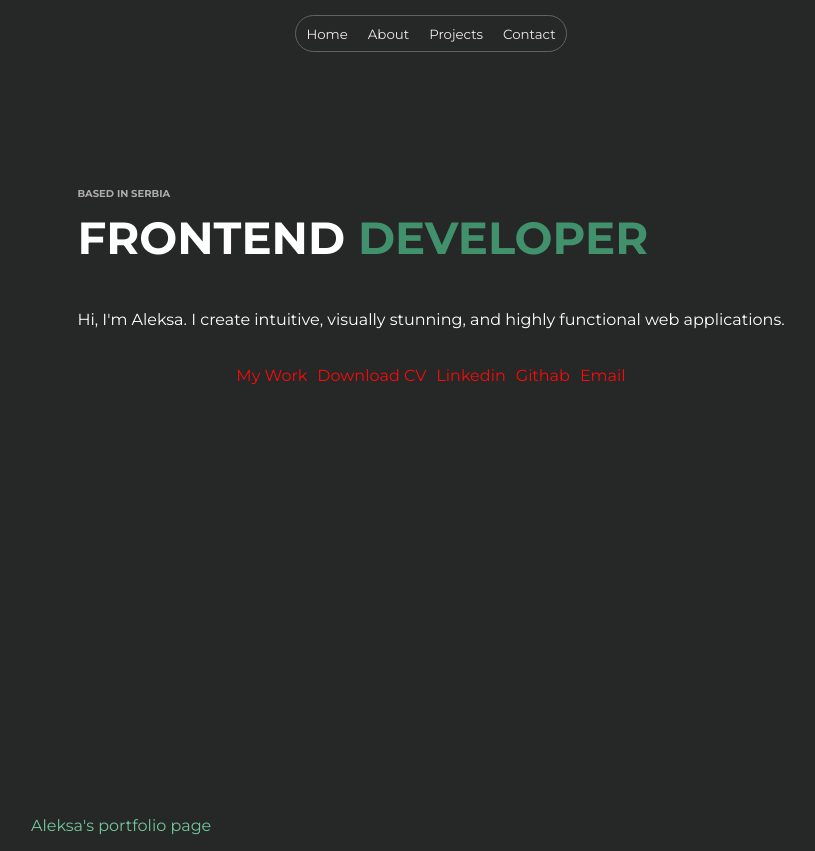
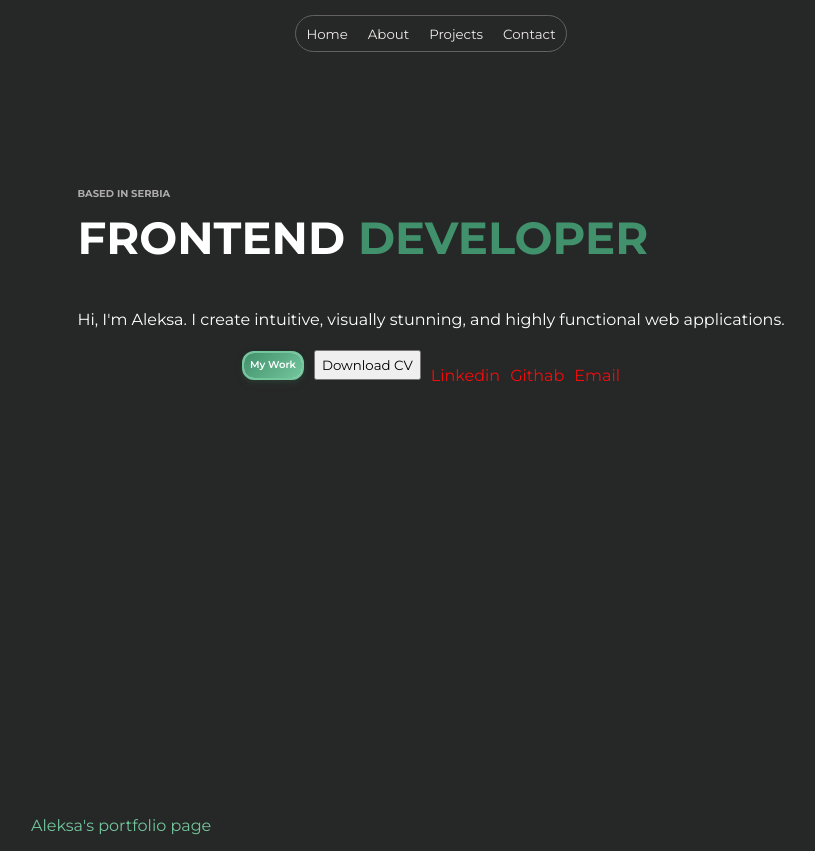
Before and after one commit to aleksa13122/aleksa-s-portfolio, a React (Vite) app: page / in a window 1280 px wide. Shown: the whole page, without its empty margins (209-1024 px from the left). Built offline with nearby package versions, Linux system fonts and the light colour scheme.

Commit message:
homepage changes

```diff
--- a/src/components/Header/Header.css
+++ b/src/components/Header/Header.css
@@ -11,7 +11,9 @@
 }
 
 .job-container {
-  /* background-color: aquamarine; */
+  /* background-color: 74c69d;
+  40916c
+  */
   display: flex;
   flex-direction: column;
   align-items: center;
@@ -31,8 +33,111 @@
 }
 
 .header-links {
+  display: inline-flex; /* koristi inline-flex da dugme zauzima samo koliko treba */
+  width: auto; /* osigurava da ne raste */
+  gap: 10px;
+  height: 30px;
+  color: rgb(247, 11, 11);
+  /* background-color: aqua; */
+}
+
+.custom-button {
+  display: inline-flex;
+  align-items: center;
+  height: auto; /* osigurava da ne raste po visini */
+  position: relative;
+  padding-top: 2px; /* smanjen padding gore */
+  padding-bottom: 4px; /* smanjen padding dole */
+  line-height: 1; /* sprečava dodatnu visinu */
+  border: 2px solid #74c69d;
+  border-radius: 12px;
+  margin-top: 1px;
+  cursor: pointer;
+  overflow: hidden;
+  font-family: "Inter", sans-serif;
+  isolation: isolate;
+  font-size: 10px; /* izmena ovde - manji font */
+  box-shadow: 0 2px 4px rgba(64, 145, 108, 0.1),
+    0 4px 8px rgba(64, 145, 108, 0.1), 0 -1px 2px rgba(64, 145, 108, 0.05);
+  transition: all 0.3s ease;
+}
+
+.button-content {
+  position: relative;
+  z-index: 1;
   display: flex;
-  flex-direction: row;
-  gap: 10px;
-  color: rgb(247, 11, 11);
+  align-items: center;
+  gap: 3px; /* izmena ovde - manji razmak */
+  font-weight: 600;
+  color: #fff;
+  transition: transform 0.2s ease;
 }
+
+.button-background {
+  position: absolute;
+  inset: 0;
+  background: linear-gradient(
+    135deg,
+    #40916c 0%,
+    #74c69d 100%
+  ); /* izmena ovde - novi gradijent */
+  transition: all 0.3s ease;
+}
+
+.custom-button:hover .button-content {
+  transform: translateY(-1px);
+}
+
+.custom-button:hover .button-background {
+  transform: scale(1.05);
+  filter: brightness(1.1);
+}
+
+.custom-button:active .button-content {
+  transform: translateY(1px);
+}
+
+.custom-button:active .button-background {
+  transform: scale(0.98);
+  filter: brightness(0.95);
+}
+
+.custom-button:focus-visible {
+  outline: 2px solid #40916c; /* izmena ovde - outline u boji gradijenta */
+  outline-offset: 2px;
+}
+
+.custom-button:hover {
+  box-shadow: 0 4px 8px rgba(64, 145, 108, 0.2),
+    0 8px 16px rgba(64, 145, 108, 0.2), 0 -2px 4px rgba(64, 145, 108, 0.1);
+}
+
+@keyframes shine {
+  from {
+    transform: translateX(-100%) rotate(45deg);
+  }
+  to {
+    transform: translateX(100%) rotate(45deg);
+  }
+}
+
+.custom-button::after {
+  content: "";
+  position: absolute;
+  top: 0;
+  left: 0;
+  width: 50%;
+  height: 100%;
+  background: linear-gradient(
+    to right,
+    transparent,
+    rgba(255, 255, 255, 0.1),
+    transparent
+  );
+  transform: translateX(-100%) rotate(45deg);
+  z-index: 1;
+}
+
+.custom-button:hover::after {
+  animation: shine 1s ease;
+}
--- a/src/components/Header/Header.jsx
+++ b/src/components/Header/Header.jsx
@@ -6,8 +6,13 @@ export default function Header() {
     <div className="header-container">
       <HeaderJob />
       <div className="header-links">
-        <p>My Work</p>
-        <p>Download CV</p>
+        <button class="custom-button">
+          <span class="button-content">
+            <span class="button-text">My Work</span>
+          </span>
+          <span class="button-background"></span>
+        </button>
+        <button className="btn-work">Download CV</button>
         <p>Linkedin</p>
         <p>Githab</p>
         <p>Email</p>
```
